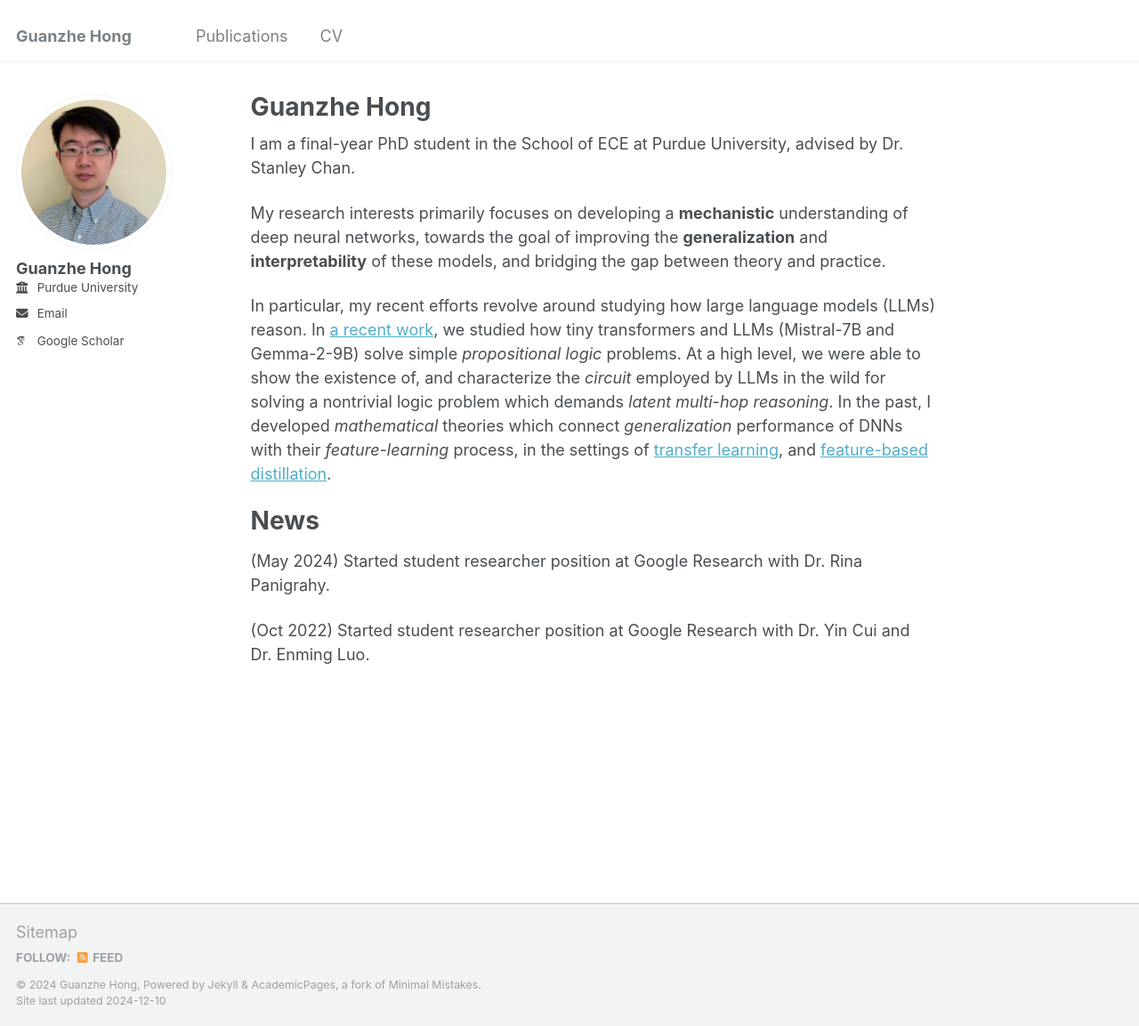
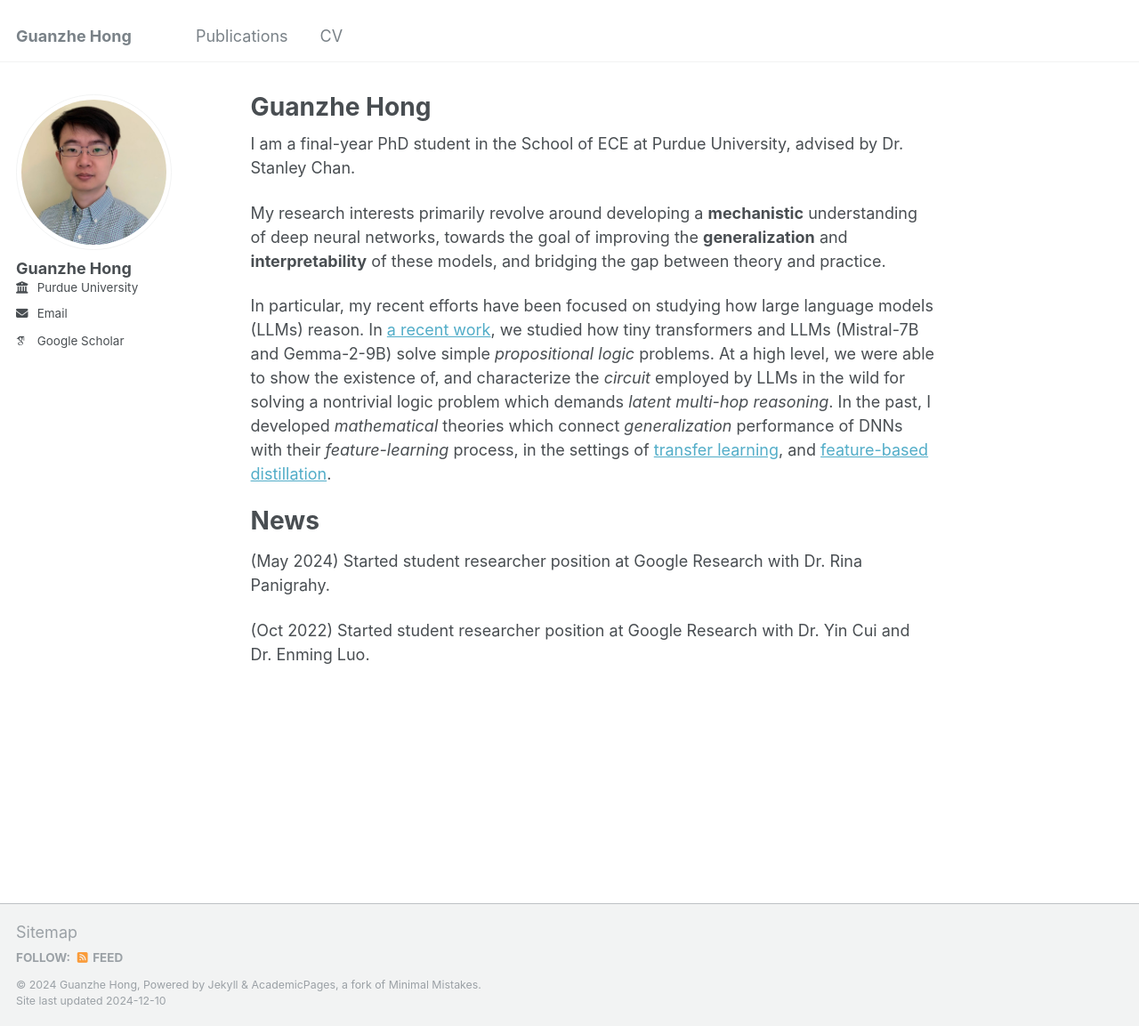
Before and after one commit to guanzhehong/guanzhehong, a Jekyll site: the page built from _pages/about.md, in a window 1280 px wide and 1153 px high. Shown: the whole window at 89% size. Built offline with Jekyll 4.4.1, drawn with Linux system fonts in a browser that asks for light colours; some web fonts are replaced.

Commit message:
Update about.md

```diff
--- a/_pages/about.md
+++ b/_pages/about.md
@@ -9,9 +9,9 @@ redirect_from:
 
 I am a final-year PhD student in the School of ECE at Purdue University, advised by Dr. Stanley Chan.
 
-My research interests primarily focuses on developing a **mechanistic** understanding of deep neural networks, towards the goal of improving the **generalization** and **interpretability** of these models, and bridging the gap between theory and practice.
+My research interests primarily revolve around developing a **mechanistic** understanding of deep neural networks, towards the goal of improving the **generalization** and **interpretability** of these models, and bridging the gap between theory and practice.
 
-In particular, my recent efforts revolve around studying how large language models (LLMs) reason. In [a recent work](https://arxiv.org/abs/2411.04105), we studied how tiny transformers and LLMs (Mistral-7B and Gemma-2-9B) solve simple _propositional logic_ problems. At a high level, we were able to show the existence of, and characterize the _circuit_ employed by LLMs in the wild for solving a nontrivial logic problem which demands _latent multi-hop reasoning_. In the past, I developed _mathematical_ theories which connect _generalization_ performance of DNNs with their _feature-learning_ process, in the settings of [transfer learning](https://arxiv.org/abs/2410.23129), and [feature-based distillation](https://arxiv.org/abs/2103.07600).
+In particular, my recent efforts have been focused on studying how large language models (LLMs) reason. In [a recent work](https://arxiv.org/abs/2411.04105), we studied how tiny transformers and LLMs (Mistral-7B and Gemma-2-9B) solve simple _propositional logic_ problems. At a high level, we were able to show the existence of, and characterize the _circuit_ employed by LLMs in the wild for solving a nontrivial logic problem which demands _latent multi-hop reasoning_. In the past, I developed _mathematical_ theories which connect _generalization_ performance of DNNs with their _feature-learning_ process, in the settings of [transfer learning](https://arxiv.org/abs/2410.23129), and [feature-based distillation](https://arxiv.org/abs/2103.07600).
 
 News
 ======
```
